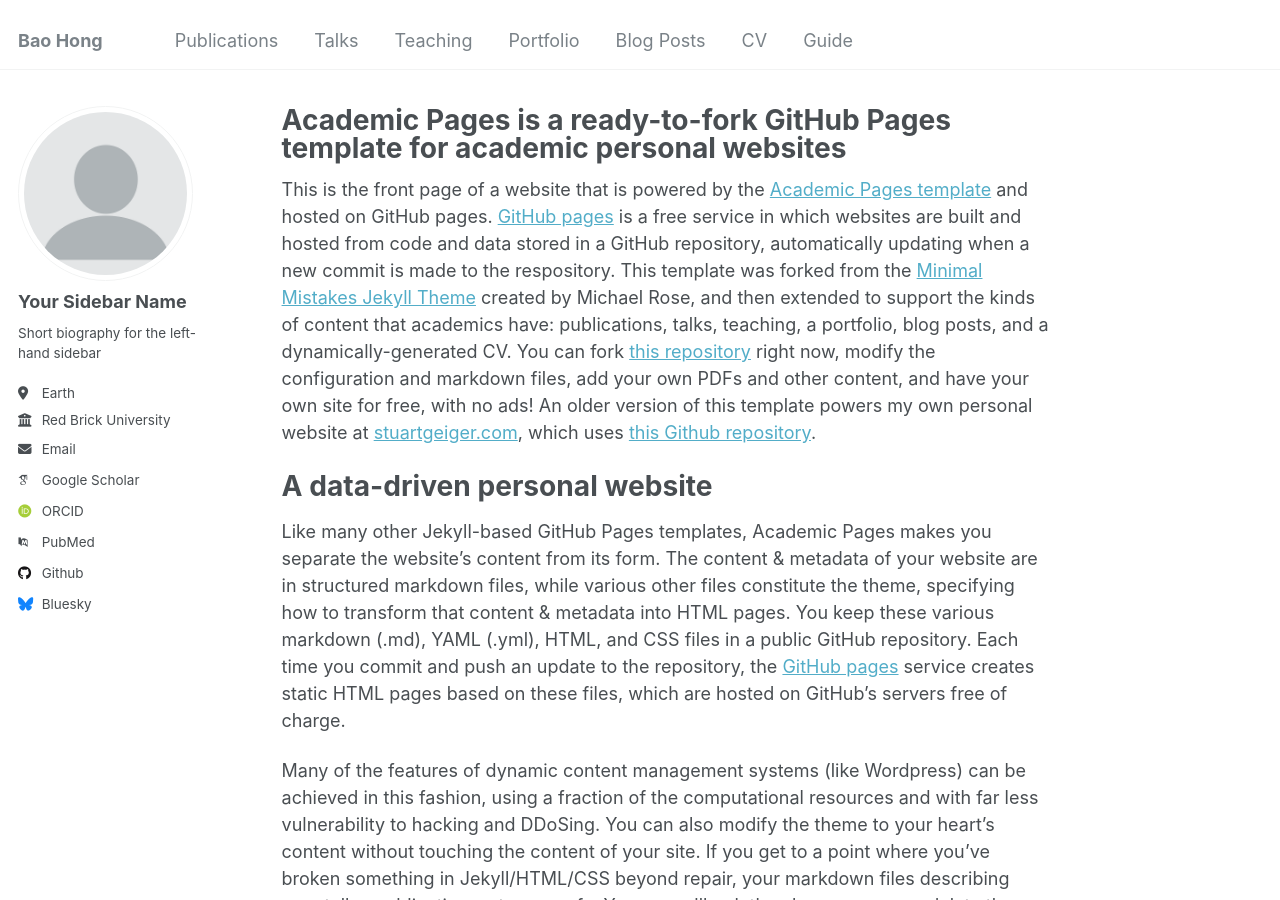
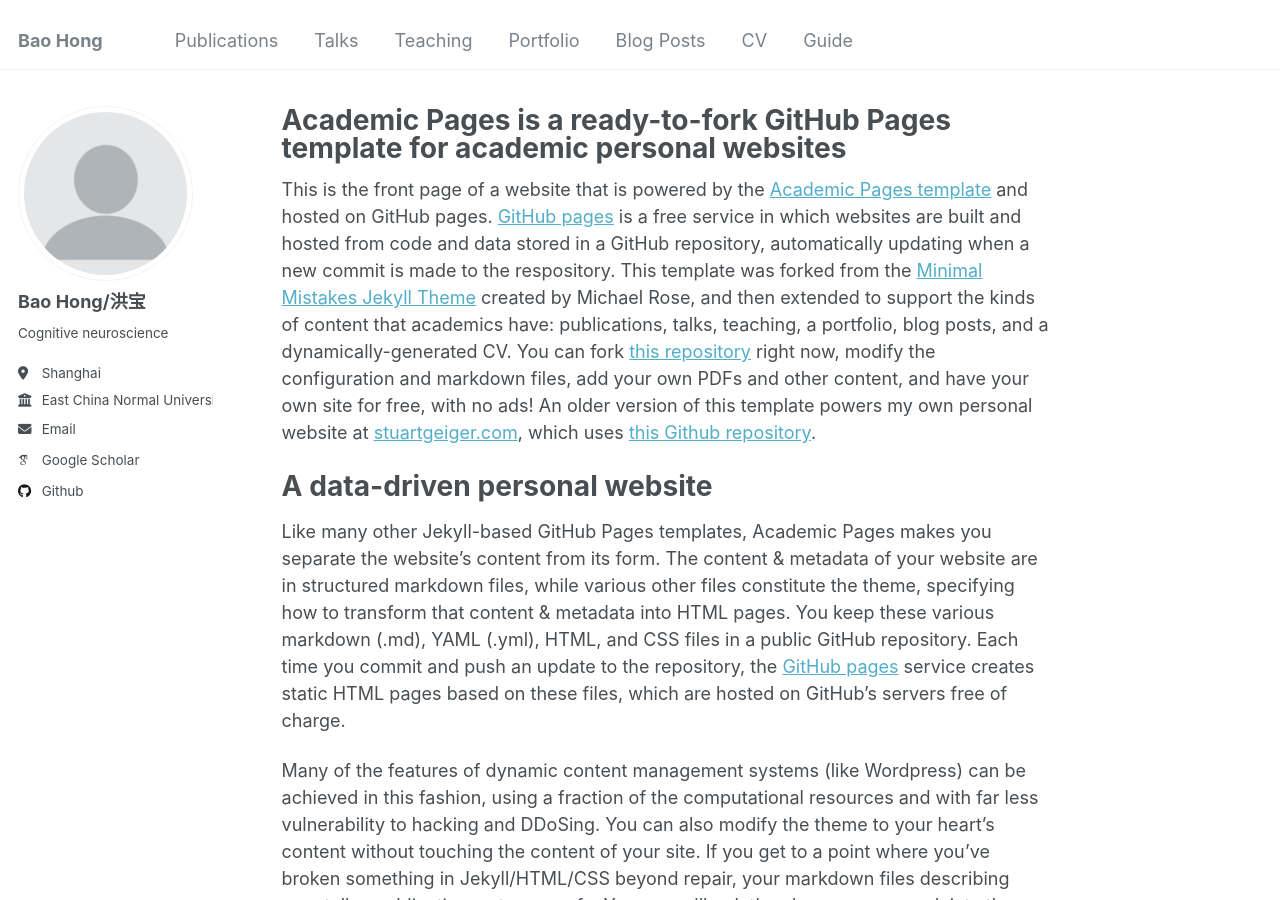
Before and after one commit to Bao-Hong/Bao-Hong.github.io, a Jekyll site: the page built from _pages/about.md, in a window 1280 px wide and 900 px high. Built offline with Jekyll 4.4.1, drawn with Linux system fonts in a browser that asks for light colours; some web fonts are replaced.

Commit message:
Initial committest

```diff
--- a/_config.yml
+++ b/_config.yml
@@ -11,7 +11,7 @@
 title                    : "Bao Hong"
 title_separator          : "-"
 name                     : &name "Bao Hong"
-description              : &description "personal description"
+description              : &description "Cognitive neuroscience"
 url                      : https://BaoHong-Paul.github.io # the base hostname & protocol for your site e.g. "https://mmistakes.github.io"
 baseurl                  : "" # the subpath of your site, e.g. "/blog"
 repository               : "BaoHong-Paul/BaoHong-Paul.github.io"
@@ -22,33 +22,33 @@
 author:
   # Biographic information
   avatar           : "profile.png"
-  name             : "Your Sidebar Name"
+  name             : "Bao Hong/洪宝"
   pronouns         : # example: "she/her"
-  bio              : "Short biography for the left-hand sidebar"
-  location         : "Earth"
-  employer         : "Red Brick University"
+  bio              : "Cognitive neuroscience"
+  location         : "Shanghai"
+  employer         : "East China Normal University and NYU Shanghai"
   uri              : # URL
-  email            : "none@example.org"
+  email            : "bh2378@nyu.edu"
 
   # Academic websites
   arxiv            : # URL - Update with the correct link to your profile
-  googlescholar    : "https://scholar.google.com/citations?user=PS_CX0AAAAAJ"
+  googlescholar    : "https://scholar.google.com/citations?user=X7oWhjcAAAAJ&hl=zh-CN"
   impactstory      : # URL
-  orcid            : "http://orcid.org/yourorcidurl"
+  orcid            : #"http://orcid.org/yourorcidurl"
   semantic         : # URL
-  pubmed           : "https://www.ncbi.nlm.nih.gov/pubmed/?term=john+snow"
+  pubmed           : #"https://www.ncbi.nlm.nih.gov/pubmed/?term=john+snow"
   researchgate     : # URL
 
   # Repositories and software development
   bitbucket        : # Username - Update with your username on the site
   codepen          : # Username
   dribbble         : # Username
-  github           : "academicpages"
+  github           : "https://github.com/BaoHong-Paul"
   kaggle           : # Username
   stackoverflow    : # User number or user number and name (i.e., use "1" or "1/jeff-atwood")
 
   # Social media
-  bluesky          : "bsky.app" # Replace this with you Bluesky username
+  bluesky          : #"bsky.app" # Replace this with you Bluesky username
   facebook         : # Username
   flickr           : # Username
   foursquare       : # Username
@@ -75,12 +75,10 @@
 
 # Publication Category - The following the list of publication categories and their headings
 publication_category:
-  books:
-    title: 'Books'
   manuscripts:
     title: 'Journal Articles'
   conferences:
-    title: 'Conference Papers'
+    title: 'Conference'
 
 # Site Settings
 teaser                   :  # filename of teaser fallback teaser image placed in /images/, .e.g. "500x300.png"
```
